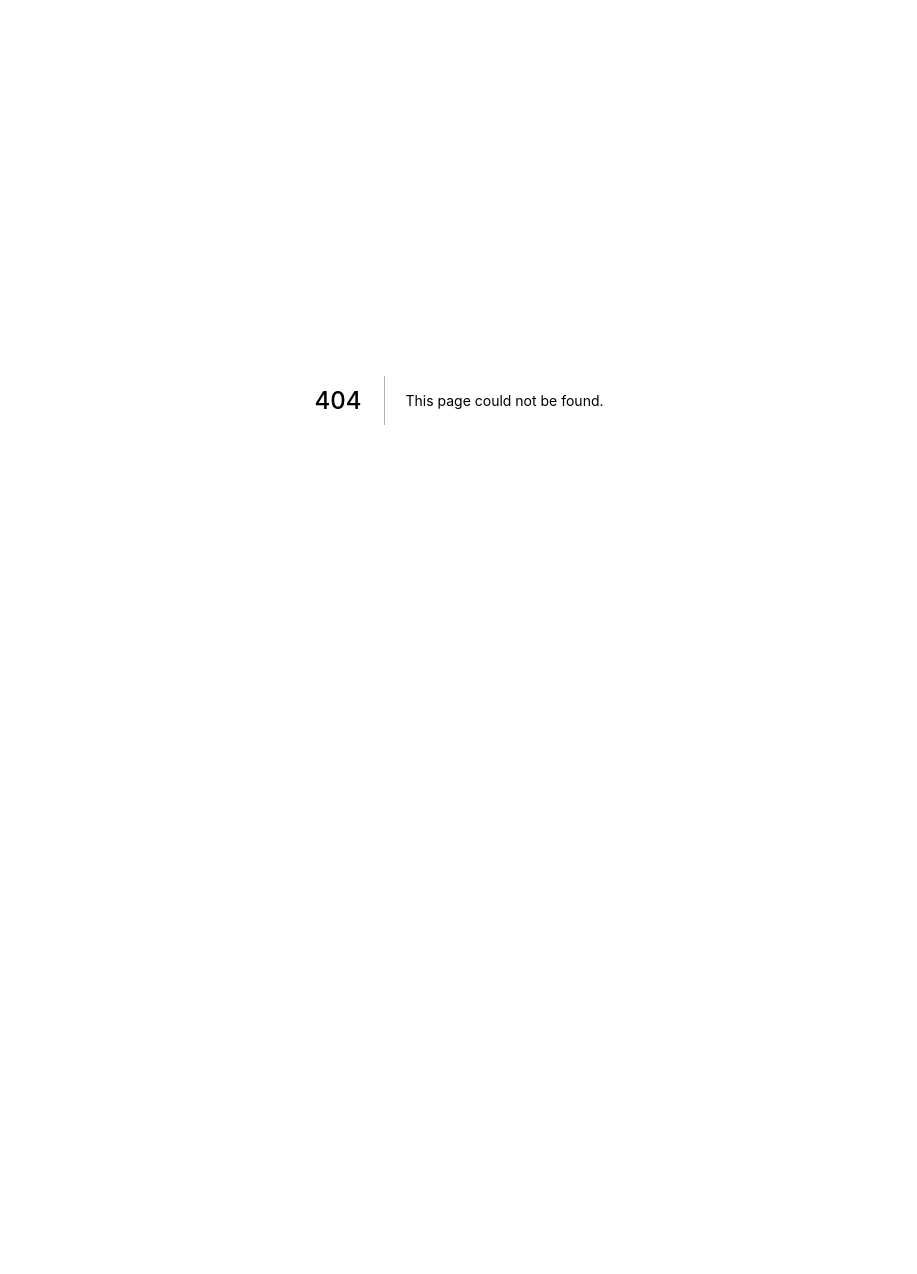
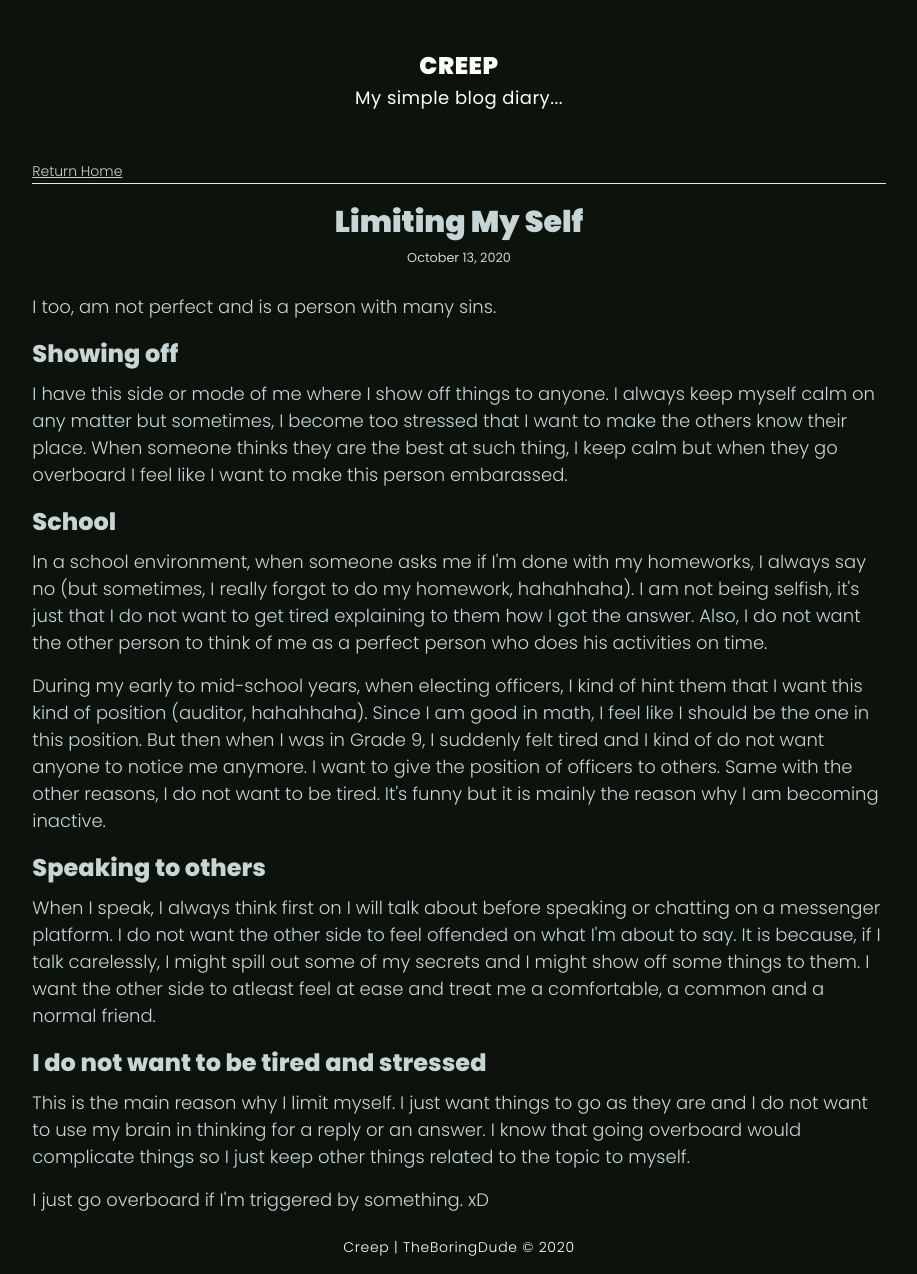
Before and after one commit to tbdsux/creep, a Next.js app: page /blog/limiting-my-self in a window 1280 px wide. Before the commit this address had no page. Shown: the whole page, without its empty margins (181-1098 px from the left). Before the commit the page ends 800 px from the top, so only its background shows below. Built offline with nearby package versions, Linux system fonts and the light colour scheme.

Commit message:
Add new blog

```diff
--- /dev/null
+++ b/pages/blog/limiting-my-self/index.mdx
@@ -0,0 +1,27 @@
+import BlogLayout from '../../../components/_BlogLayout'
+
+export const meta = {
+    title: 'Limiting My Self',
+    description: 'Sometimes I go overboard without even thinking on the side effects.',
+    date: 'October 13, 2020'
+}
+
+export default ({ children }) => <BlogLayout meta={meta}>{children}</BlogLayout>;
+
+I too, am not perfect and is a person with many sins.
+
+## Showing off
+I have this side or mode of me where I show off things to anyone. I always keep myself calm on any matter but sometimes, I become too stressed that I want to make the others know their place. When someone thinks they are the best at such thing, I keep calm but when they go overboard I feel like I want to make this person embarassed.
+
+## School
+In a school environment, when someone asks me if I'm done with my homeworks, I always say no (but sometimes, I really forgot to do my homework, hahahhaha). I am not being selfish, it's just that I do not want to get tired explaining to them how I got the answer. Also, I do not want the other person to think of me as a perfect person who does his activities on time.
+
+During my early to mid-school years, when electing officers, I kind of hint them that I want this kind of position (auditor, hahahhaha). Since I am good in math, I feel like I should be the one in this position. But then when I was in Grade 9, I suddenly felt tired and I kind of do not want anyone to notice me anymore. I want to give the position of officers to others. Same with the other reasons, I do not want to be tired. It's funny but it is mainly the reason why I am becoming inactive.
+
+## Speaking to others
+When I speak, I always think first on I will talk about before speaking or chatting on a messenger platform. I do not want the other side to feel offended on what I'm about to say. It is because, if I talk carelessly, I might spill out some of my secrets and I might show off some things to them. I want the other side to atleast feel at ease and treat me a comfortable, a common and a normal friend.
+
+## I do not want to be tired and stressed
+This is the main reason why I limit myself. I just want things to go as they are and I do not want to use my brain in thinking for a reply or an answer. I know that going overboard would complicate things so I just keep other things related to the topic to myself.
+
+I just go overboard if I'm triggered by something. xD
```
